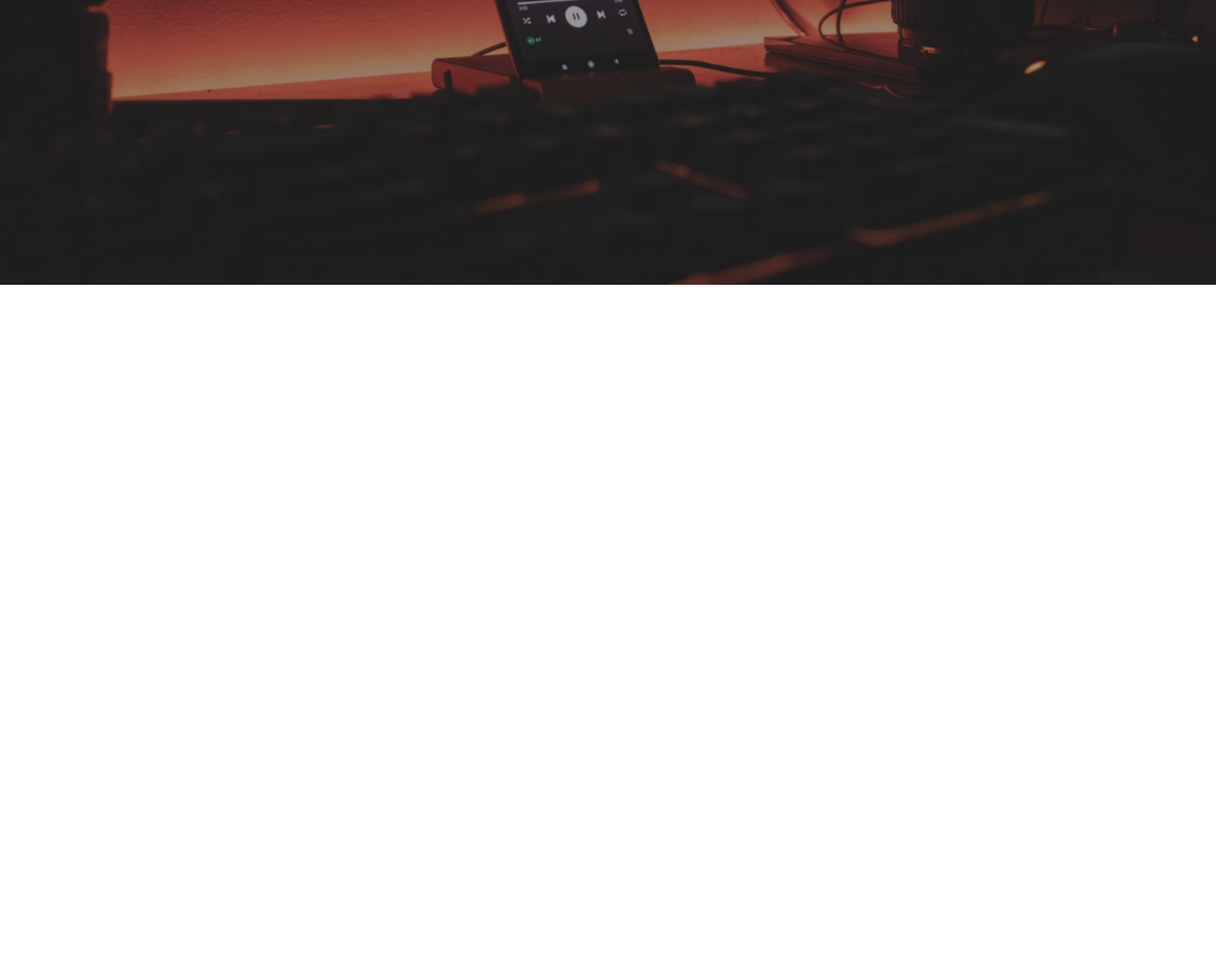
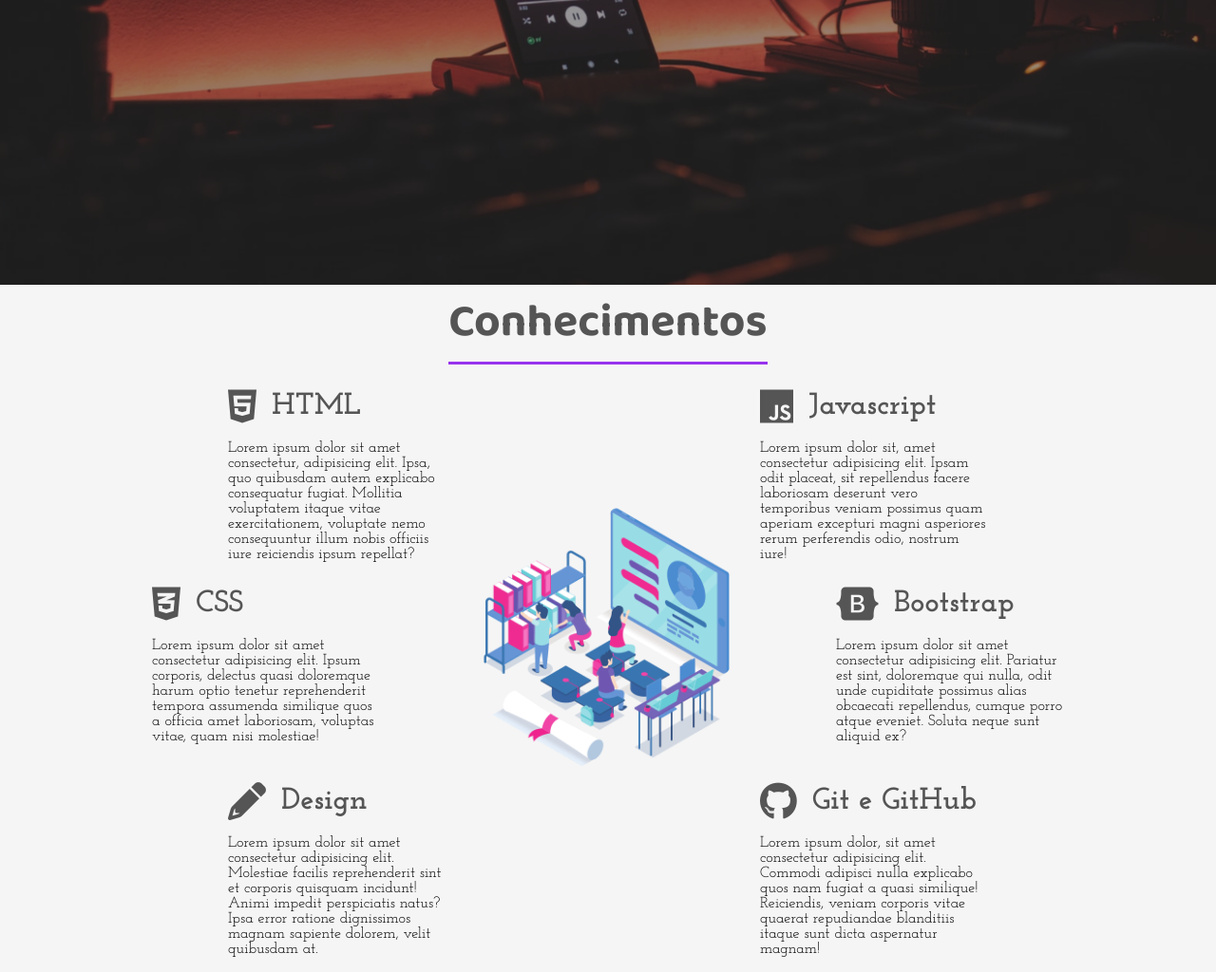
Before and after one commit to ranierelm/portifolio, a plain HTML site: page index.html in a window 1280 px wide. Shown: the part 500-1524 px from the top of the page at 95% size. Before the commit the page ends 800 px from the top, so only its background shows below. Drawn offline with Linux system fonts and the light colour scheme.

Commit message:
:up: Conhecimentos

```diff
--- a/index.html
+++ b/index.html
@@ -34,7 +34,7 @@
       </div>
     </header>
 
-    <div class="sidebar">
+    <aside class="sidebar">
       <nav>
         <ul class="menu">
           <li class="menu-item"><a href="#" class="menu-link">Home</a></li>
@@ -49,8 +49,74 @@
         <a href="#"><i class="fa-brands fa-instagram-square"></i></a>
         <a href="#"><i class="fa-brands fa-github-square"></i></a>
       </div>
-    </div>
+    </aside>
 
+    <section class="sessao-conhecimentos">
+      <div class="sessao-header">
+        <h1>Conhecimentos</h1>
+      </div>
+      <div class="conhecimentos">
+        <div class="conhecimento">
+          <div class="conhecimento-header">
+            <i class="fab fa-html5"></i>
+            <h3>HTML</h3>
+          </div>
+          <div class="conhecimento-text">
+            <p>Lorem ipsum dolor sit amet consectetur, adipisicing elit. Ipsa, quo quibusdam autem explicabo consequatur fugiat. Mollitia voluptatem itaque vitae exercitationem, voluptate nemo consequuntur illum nobis officiis iure reiciendis ipsum repellat?</p>
+          </div>
+        </div>
+        <div class="conhecimento">
+          <div class="conhecimento-header">
+            <i class="fab fa-css3-alt"></i>
+            <h3>CSS</h3>
+          </div>
+          <div class="conhecimento-text">
+            <p>Lorem ipsum dolor sit amet consectetur adipisicing elit. Ipsum corporis, delectus quasi doloremque harum optio tenetur reprehenderit tempora assumenda similique quos a officia amet laboriosam, voluptas vitae, quam nisi molestiae!</p>
+          </div>
+        </div>
+        <div class="conhecimento">
+          <div class="conhecimento-header">
+            <i class="fas fa-pencil-alt"></i>
+            <h3>Design</h3>
+          </div>
+          <div class="conhecimento-text">
+            <p>Lorem ipsum dolor sit amet consectetur adipisicing elit. Molestiae facilis reprehenderit sint et corporis quisquam incidunt! Animi impedit perspiciatis natus? Ipsa error ratione dignissimos magnam sapiente dolorem, velit quibusdam at.</p>
+          </div>
+        </div>
+        <div class="conhecimento">
+          <div class="conhecimento-header">
+            <i class="fab fa-js"></i>
+            <h3>Javascript</h3>
+          </div>
+          <div class="conhecimento-text">
+            <p>Lorem ipsum dolor sit, amet consectetur adipisicing elit. Ipsam odit placeat, sit repellendus facere laboriosam deserunt vero temporibus veniam possimus quam aperiam excepturi magni asperiores rerum perferendis odio, nostrum iure!</p>
+          </div>
+        </div>
+        <div class="conhecimento">
+          <div class="conhecimento-header">
+            <i class="fab fa-bootstrap"></i>
+            <h3>Bootstrap</h3>
+          </div>
+          <div class="conhecimento-text">
+            <p>Lorem ipsum dolor sit amet consectetur adipisicing elit. Pariatur est sint, doloremque qui nulla, odit unde cupiditate possimus alias obcaecati repellendus, cumque porro atque eveniet. Soluta neque sunt aliquid ex?</p>
+          </div>
+        </div>
+        <div class="conhecimento">
+          <div class="conhecimento-header">
+            <i class="fab fa-github"></i>
+            <h3>Git e GitHub</h3>
+          </div>
+          <div class="conhecimento-text">
+            <p>Lorem ipsum dolor, sit amet consectetur adipisicing elit. Commodi adipisci nulla explicabo quos nam fugiat a quasi similique! Reiciendis, veniam corporis vitae quaerat repudiandae blanditiis itaque sunt dicta aspernatur magnam!</p>
+          </div>
+        </div>
+
+        <div class="conhecimentos-img-wrapper">
+          <img src="/imagens/conhecimentos.png" alt="Imagem conhecimentos">
+        </div>
+
+      </div>
+    </section>
 
   </div>
 
--- a/style.css
+++ b/style.css
@@ -216,3 +216,88 @@ header{
   color: #DA22FF;
   cursor: pointer;
 }
+
+/* CONHECIMENTOS*/
+
+.conhecimentos{
+  display: grid;
+  grid-template-columns: repeat(16, 1fr);
+  grid-template-rows: repeat(6, 6rem);
+  row-gap: .5rem;
+}
+
+.conhecimento:nth-child(1){
+  grid-column: 4 / 7;
+  grid-row: 1 / 3;
+
+}
+.conhecimento:nth-child(2){
+  grid-column: 3 / 6;
+  grid-row: 3 / 5;
+}
+.conhecimento:nth-child(3){
+  grid-column: 4 / 7;
+  grid-row: 5 / -1;
+}
+.conhecimento:nth-child(4){
+  grid-column: 11 / 14;
+  grid-row: 1 / 3;
+}
+.conhecimento:nth-child(5){
+  grid-column: 12 / 15;
+  grid-row: 3 / 5;
+}
+.conhecimento:nth-child(6){
+  grid-column: 11 / 14;
+  grid-row: 5 / -1;
+}
+
+.sessao-conhecimentos{
+  background-color: #f5f5f5;
+}
+
+.sessao-header{
+  display: flex;
+  align-items: center;
+  justify-content: center;
+}
+
+.sessao-header h1{
+  font-family: var(--font-primary);
+  font-size: 3rem;
+  color: #555;
+  border-bottom: solid 3px #9733EE;
+  margin-bottom: 1.5rem;
+}
+
+.conhecimento-header{
+  display: flex;
+  align-items: center;
+  color: #555;
+}
+
+.conhecimento-header i{
+  font-size: 2.5rem;
+}
+
+.conhecimento-header h3{
+  font-size: 2rem;
+  font-family: var(--font-secundary);
+  padding-left: 1rem;
+}
+
+.conhecimento-text{
+  font-family: var(--font-secundary);
+  margin-top: 1rem;
+}
+
+.conhecimentos-img-wrapper{
+  grid-column: 7 / 11;
+  grid-row: 2 / 6;
+  width: 100%;
+}
+
+.conhecimentos-img-wrapper img{
+  object-fit: cover;
+  width: 100%;
+}
```
Also changed, not shown: imagens/conhecimentos.png (added).
